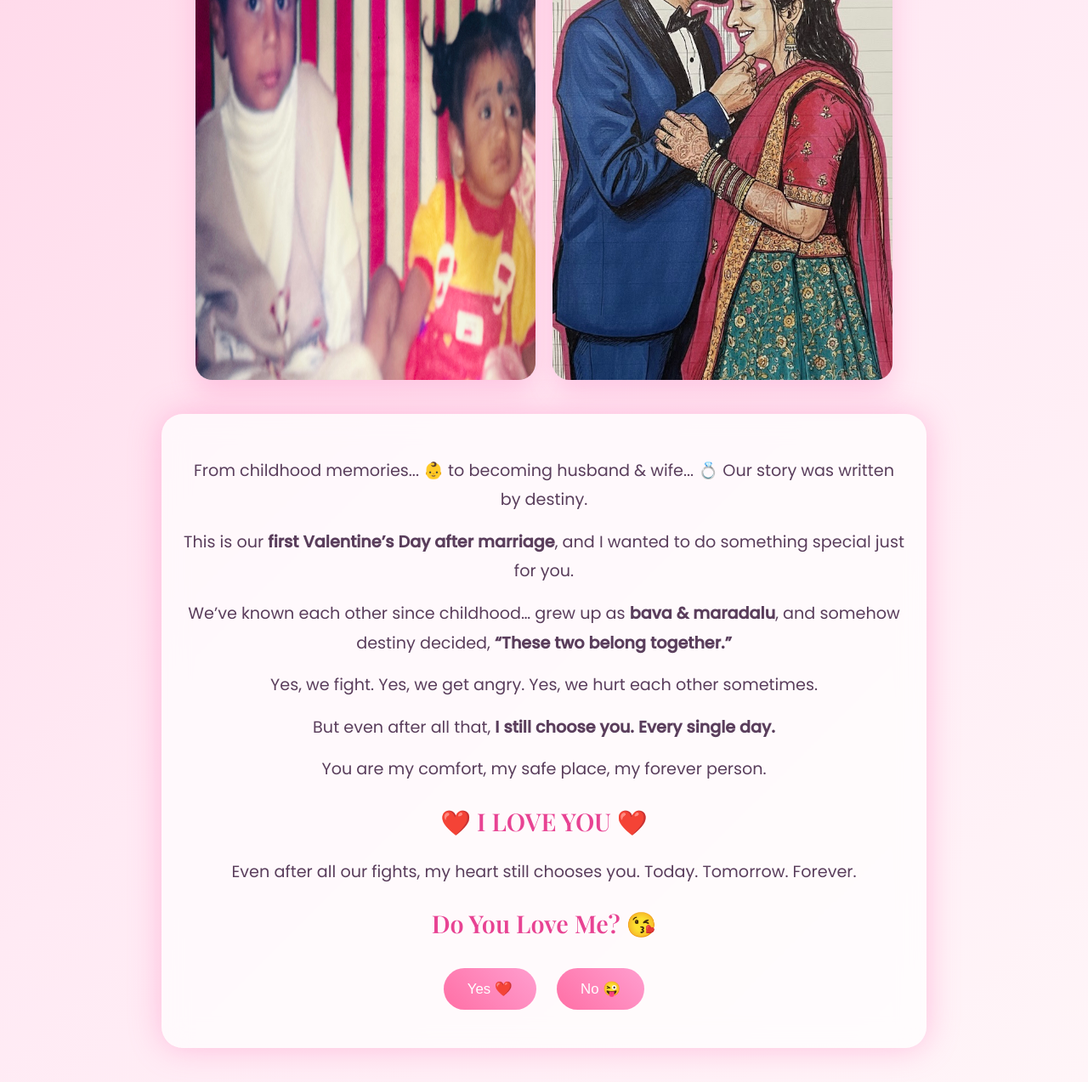
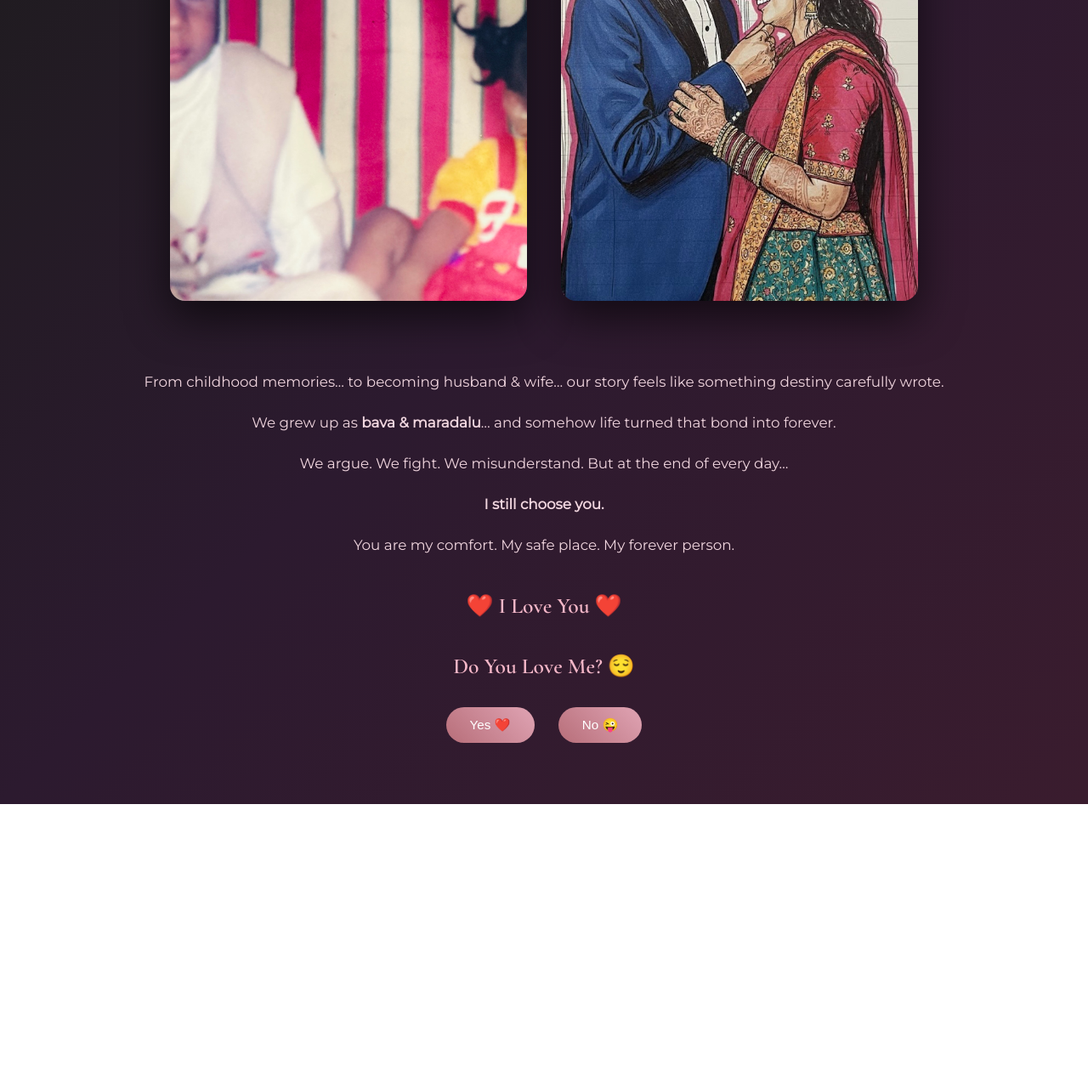
Before and after one commit to akhilauppala3/AB, a plain HTML site: page index.html in a window 1280 px wide. Shown: the part 332-1605 px from the top of the page at 85% size. After the commit the page ends 1278 px from the top, so only its background shows below. Drawn offline with nearby package versions, Linux system fonts and the light colour scheme.

Commit message:
Update index.html

```diff
--- a/index.html
+++ b/index.html
@@ -5,204 +5,198 @@
 <meta name="viewport" content="width=device-width, initial-scale=1.0">
 <title>Our First Valentine ❤️</title>
 
-<!-- Romantic Google Font -->
-<link href="https://fonts.googleapis.com/css2?family=Playfair+Display:wght@500;600&family=Poppins:wght@300;400;500&display=swap" rel="stylesheet">
+<!-- Luxury Fonts -->
+<link href="https://fonts.googleapis.com/css2?family=Cormorant+Garamond:wght@500;600&family=Montserrat:wght@300;400&display=swap" rel="stylesheet">
 
 <style>
-body {
-  margin: 0;
-  font-family: 'Poppins', sans-serif;
-  background: linear-gradient(135deg, #ffd6e8, #ffeaf4, #fff5f8);
-  overflow-x: hidden;
-  text-align: center;
-  padding: 40px 20px;
-  color: #5a3e5c;
+
+body{
+  margin:0;
+  font-family:'Montserrat', sans-serif;
+  background: linear-gradient(135deg, #1c1c1c, #2c1a2f, #3a1c2e);
+  color:#f8e8ef;
+  overflow-x:hidden;
 }
 
-/* Soft floating hearts background */
-.heart-bg {
-  position: fixed;
-  font-size: 20px;
-  opacity: 0.08;
-  animation: float 12s linear infinite;
+/* Full width layout */
+section{
+  width:100%;
+  padding:60px 8%;
+  box-sizing:border-box;
 }
 
-@keyframes float {
-  0% { transform: translateY(100vh); }
-  100% { transform: translateY(-10vh); }
+/* Title */
+h1{
+  font-family:'Cormorant Garamond', serif;
+  font-size:2em;
+  text-align:center;
+  letter-spacing:1px;
+  margin-bottom:40px;
+  color:#f5c6d6;
 }
 
-h1 {
-  font-family: 'Playfair Display', serif;
-  font-size: 2.2em;
-  color: #e84393;
-  margin-bottom: 30px;
-  text-shadow: 0 0 10px rgba(255,105,180,0.3);
+/* Images row */
+.image-row{
+  display:flex;
+  justify-content:center;
+  gap:40px;
+  width:100%;
+  flex-wrap:wrap;
 }
 
-.container {
-  max-width: 900px;
-  margin: auto;
+.image-row img{
+  width:420px;
+  height:520px;
+  object-fit:cover;
+  border-radius:18px;
+  box-shadow:0 20px 50px rgba(0,0,0,0.6);
+  transition:0.4s ease;
 }
 
-/* Images side by side */
-.image-row {
-  display: flex;
-  justify-content: center;
-  gap: 20px;
-  flex-wrap: wrap;
-  margin-bottom: 40px;
+.image-row img:hover{
+  transform:scale(1.03);
 }
 
-.image-row img {
-  width: 45%;
-  max-width: 400px;
-  border-radius: 20px;
-  box-shadow: 0 15px 30px rgba(255,105,180,0.25);
-  transition: 0.4s ease;
+/* Luxury content section */
+.love-content{
+  margin-top:80px;
+  max-width:1000px;
+  margin-left:auto;
+  margin-right:auto;
+  text-align:center;
 }
 
-.image-row img:hover {
-  transform: scale(1.04);
+.love-content p{
+  font-size:1.05rem;
+  line-height:1.8;
+  margin:18px 0;
+  color:#f1d6df;
 }
 
-/* Romantic glowing card */
-.card {
-  background: rgba(255,255,255,0.7);
-  backdrop-filter: blur(15px);
-  border-radius: 25px;
-  padding: 35px 25px;
-  box-shadow: 0 0 40px rgba(255,105,180,0.25);
-  animation: glow 4s ease-in-out infinite alternate;
+h2{
+  font-family:'Cormorant Garamond', serif;
+  font-size:1.6rem;
+  margin-top:40px;
+  color:#f5b7c8;
 }
 
-@keyframes glow {
-  from { box-shadow: 0 0 25px rgba(255,105,180,0.25); }
-  to { box-shadow: 0 0 45px rgba(255,105,180,0.45); }
+/* Buttons */
+button{
+  padding:12px 28px;
+  margin:12px;
+  border:none;
+  border-radius:30px;
+  background:linear-gradient(45deg,#b76e79,#e0a4b4);
+  color:white;
+  font-size:0.95rem;
+  cursor:pointer;
+  transition:0.3s ease;
 }
 
-p {
-  font-size: 1.2rem;
-  line-height: 1.8;
-  margin: 15px 0;
+button:hover{
+  transform:scale(1.08);
+  box-shadow:0 0 20px rgba(255,182,193,0.6);
 }
 
-h2 {
-  font-family: 'Playfair Display', serif;
-  font-size: 1.8rem;
-  color: #e84393;
-}
-
-/* Cute buttons */
-button {
-  padding: 14px 28px;
-  margin: 10px;
-  border: none;
-  border-radius: 30px;
-  font-size: 1.05em;
-  cursor: pointer;
-  background: linear-gradient(45deg, #ff6fa5, #ff9ecf);
-  color: white;
-  transition: 0.3s ease;
-}
-
-button:hover {
-  transform: scale(1.07);
-  box-shadow: 0 0 20px rgba(255,105,180,0.6);
-}
-
-#message {
-  font-size: 1.3em;
-  margin-top: 20px;
-  color: #e84393;
+#message{
+  margin-top:20px;
+  font-size:1.1rem;
+  color:#f5c6d6;
 }
 
 /* Responsive */
-@media(max-width: 600px){
-  .image-row img { width: 100%; }
+@media(max-width:900px){
+  .image-row img{
+    width:90%;
+    height:auto;
+  }
 }
+
 </style>
 </head>
 <body>
 
-<h1>Happy First Valentine My Love ❤️</h1>
+<section>
 
-<div class="container">
+<h1>Our First Valentine After Marriage ❤️</h1>
 
-  <!-- Images -->
-  <div class="image-row">
-    <img src="IMG_3043.jpeg" alt="Childhood Memory">
-    <img src="IMG_6203.jpeg" alt="Our Love">
-  </div>
+<div class="image-row">
+  <img src="IMG_3043.jpeg" alt="Memory 1">
+  <img src="IMG_6203.jpeg" alt="Memory 2">
+</div>
 
-  <!-- Romantic Message -->
-  <div class="card">
-    <p>From childhood memories... 👶 to becoming husband & wife... 💍 Our story was written by destiny.</p>
+<div class="love-content">
 
-    <p>This is our <b>first Valentine’s Day after marriage</b>, and I wanted to do something special just for you.</p>
+  <p>
+    From childhood memories… to becoming husband & wife…
+    our story feels like something destiny carefully wrote.
+  </p>
 
-    <p>We’ve known each other since childhood… grew up as <b>bava & maradalu</b>, and somehow destiny decided, <b>“These two belong together.”</b></p>
+  <p>
+    We grew up as <b>bava & maradalu</b>…
+    and somehow life turned that bond into forever.
+  </p>
 
-    <p>Yes, we fight. Yes, we get angry. Yes, we hurt each other sometimes.</p>
+  <p>
+    We argue. We fight. We misunderstand.
+    But at the end of every day…
+  </p>
 
-    <p>But even after all that, <b>I still choose you. Every single day.</b></p>
+  <p><b>I still choose you.</b></p>
 
-    <p>You are my comfort, my safe place, my forever person.</p>
+  <p>
+    You are my comfort. My safe place.
+    My forever person.
+  </p>
 
-    <h2>❤️ I LOVE YOU ❤️</h2>
+  <h2>❤️ I Love You ❤️</h2>
 
-    <p>Even after all our fights, my heart still chooses you. Today. Tomorrow. Forever.</p>
+  <h2>Do You Love Me? 😌</h2>
 
-    <h2>Do You Love Me? 😘</h2>
+  <button onclick="showLove()">Yes ❤️</button>
+  <button id="noBtn" onmouseover="moveButton()">No 😜</button>
 
-    <button onclick="showLove()">Yes ❤️</button>
-    <button id="noBtn" onmouseover="moveButton()">No 😜</button>
-
-    <p id="message" style="display:none;">Forever yours… My Bava 💖🌙</p>
-  </div>
+  <p id="message" style="display:none;">
+    Forever yours… My Bava 💖
+  </p>
 
 </div>
 
-<!-- Background Music -->
+</section>
+
+<!-- Soft romantic background music -->
 <audio id="bgAudio" loop>
-  <source src="https://www.soundhelix.com/examples/mp3/SoundHelix-Song-1.mp3" type="audio/mpeg">
+  <source src="https://www.soundhelix.com/examples/mp3/SoundHelix-Song-2.mp3" type="audio/mpeg">
 </audio>
 
 <script>
-// Soft floating hearts
-for (let i = 0; i < 15; i++) {
-  let heart = document.createElement("div");
-  heart.className = "heart-bg";
-  heart.innerHTML = "💖";
-  heart.style.left = Math.random() * 100 + "vw";
-  heart.style.fontSize = (Math.random() * 25 + 15) + "px";
-  heart.style.animationDuration = (Math.random() * 10 + 8) + "s";
-  document.body.appendChild(heart);
-}
+// Music autoplay (desktop)
+const audio = document.getElementById("bgAudio");
+let started = false;
 
-// Music autoplay
-const audio = document.getElementById('bgAudio');
-let musicStarted = false;
+audio.volume = 0.3; // soft volume
 
 audio.play().catch(()=>{});
 
-window.addEventListener('scroll', () => {
-  if (!musicStarted) {
-    audio.play().then(()=> musicStarted=true).catch(()=>{});
+// Play on scroll (mobile restriction)
+window.addEventListener("scroll", ()=>{
+  if(!started){
+    audio.play().then(()=> started=true).catch(()=>{});
   }
 });
 
 // Buttons
-function showLove() {
+function showLove(){
   document.getElementById("message").style.display="block";
 }
 
-function moveButton() {
-  var btn = document.getElementById("noBtn");
+function moveButton(){
+  var btn=document.getElementById("noBtn");
   btn.style.position="absolute";
-  btn.style.top = Math.random()*80 + "%";
-  btn.style.left = Math.random()*80 + "%";
+  btn.style.top=Math.random()*80+"%";
+  btn.style.left=Math.random()*80+"%";
 }
+
 </script>
 
 </body>
```
